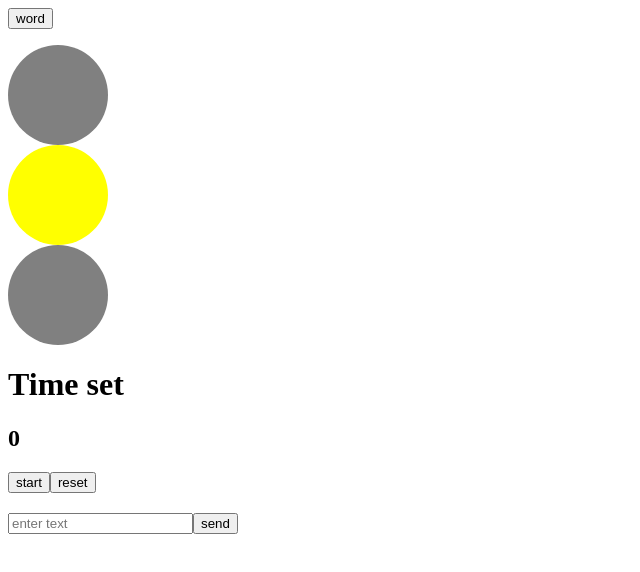
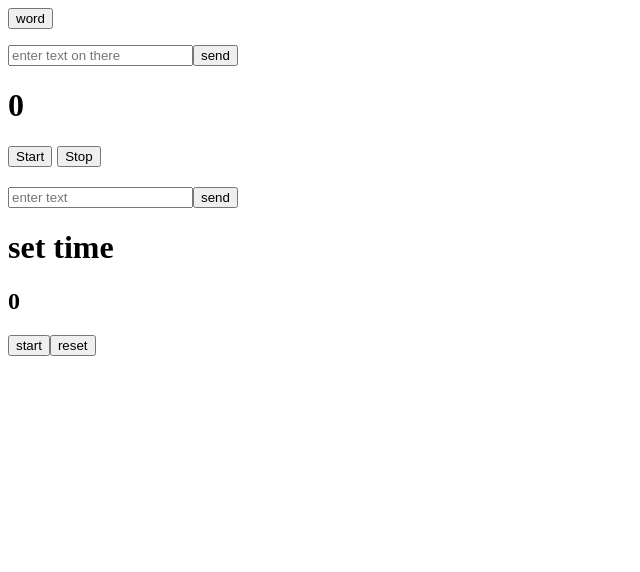
Before and after one commit to anandhuc1666/light, a React (Vite) app: page / in a window 1280 px wide. Shown: the top 572 px of the page, without its empty margins (0-640 px from the left). Built offline with nearby package versions, Linux system fonts and the light colour scheme.

Commit message:
miniCode

```diff
--- a/src/App.jsx
+++ b/src/App.jsx
@@ -16,10 +16,13 @@ import CountApp from './Redux/CountApp'
 import { Store } from './Redux/Store'
 import ReactDOM from "react-dom/client";
 import { Provider } from 'react-redux'
-import Final from './Final/Final'
-import Time from './Final/Time'
+// import Final from './Final/Final'
+// import Time from './Final/Time'
 import Props1 from './props/Props1'
 import Pros2 from './props/Pros2'
+import Time from './Finds/Time'
+import Todo from './Todo'
+import Color from './Color'
 
 
 function App() {
@@ -43,12 +46,15 @@ function App() {
   <Provider store={Store}>
     <CountApp />
   </Provider> */}
-  <Final/>
-  <Time/>
+  {/* <Final/>
+  <Time/> */}
+  <Todo/>
+  <Color/>
 <Routes>
   <Route path="/" element={<Props1 />} />
   <Route path="/:text" element={<Pros2 />} />
 </Routes>
+<Time/>
     </div>
   )
 }
--- /dev/null
+++ b/src/Color.css
@@ -0,0 +1,20 @@
+/* .light {
+  width: 100px;
+  height: 100px;
+  border-radius: 50%;
+  background-color: gray;
+  margin: 10px auto;
+}
+
+.green {
+  background-color: green;
+}
+.yellow {
+  background-color: yellow;
+}
+.red {
+  background-color: red;
+}
+.gray {
+  background-color: gray;
+} */
--- /dev/null
+++ b/src/Color.jsx
@@ -0,0 +1,49 @@
+// import React, { useEffect, useState } from "react";
+// import "./Color.css";
+
+// function Color() {
+//   const [color, setColor] = useState("gray");
+
+//   useEffect(() => {
+//     const interval = setInterval(() => {
+//       setColor((prev) => {
+//         if (prev === "gray") return "green";
+//         if (prev === "green") return "yellow";
+//         if (prev === "yellow") return "red";
+//         if (prev === "red") return "green";
+//         return "gray";
+//       });
+//     }, 1000);
+
+//     return () => clearInterval(interval); // cleanup correctly
+//   }, []);
+
+//   return (
+//     <div>
+//       <div className={`light ${color === "green" ? "green" : "gray"}`}></div>
+//       <div className={`light ${color === "yellow" ? "yellow" : "gray"}`}></div>
+//       <div className={`light ${color === "red" ? "red" : "gray"}`}></div>
+//     </div>
+//   );
+// }
+
+// export default Color;
+import {useRef, useState} from "react"
+
+export default function App() {
+    const [timer,setTimer]=useState(0)
+    const intervel = useRef(null)
+    const handleStart=()=>{
+       intervel.current = setInterval(()=>{
+          setTimer(pre=>pre>=30 ? 30:pre+1)
+        },500)
+    }
+    const handleStop=()=>{
+       clearInterval(intervel.current)
+    }
+  return <div  className="parentcontainer">
+      <h1>{timer}</h1>
+      <button onClick={handleStart}>Start</button>
+      <button onClick={handleStop} style={{marginLeft:5}}> Stop</button>
+  </div>
+}
--- /dev/null
+++ b/src/Finds/Time.jsx
@@ -0,0 +1,34 @@
+import React, { useRef, useState } from 'react'
+
+function Time() {
+    const [time, setTime] = useState(0)
+    const [nows, setNows] = useState(null)
+    const intervalref = useRef(null)
+    const handle = () => {
+        if (time === 0) {
+            setTime(Date.now())
+            setNows(Date.now())
+            intervalref.current = setInterval(() => {
+                setTime(Date.now())
+            })
+        } else {
+            return clearInterval(intervalref.current)
+        }
+    }
+    const newTimer = (time - nows) / 1000
+    const handleReset = () => {
+        clearInterval(intervalref.current)
+        setNows(null)
+        setTime(0)
+    }
+    return (
+        <div>
+            <h1>set time</h1>
+            <h2>{newTimer}</h2>
+            <button onClick={handle}>start</button>
+            <button onClick={handleReset}>reset</button>
+        </div>
+    )
+}
+
+export default Time
--- /dev/null
+++ b/src/Todo.jsx
@@ -0,0 +1,34 @@
+import React, { useState } from 'react'
+
+function Todo() {
+    const[text,setText]=useState([])
+    const[todos,setTodos]=useState('')
+     const [editIndex, setEditIndex] = useState(null);
+    const handle =(e)=>{
+         e.preventDefault()
+         setTodos([...todos,text])
+    }
+    const remove =(k)=>{
+        setTodos(todos.filter((m,r)=>r !== k))
+    }
+    const edit =(k)=>{
+    setText(todos[k]);
+    setEditIndex(k)
+    }
+  return (
+    <div>
+     <input type="text" placeholder='enter text on there' value={text} onChange={(e)=>setText(e.target.value)}/>
+     <button onClick={handle}>send</button>
+     <ul>
+        {
+            todos&&
+            todos.map((i,k)=>(
+                <li key={k}>{i} <button onClick={()=>remove(k)}>dle</button><button onClick={()=>edit(k)}>edit</button></li>
+            ))
+        }
+     </ul>
+    </div>
+  )
+}
+
+export default Todo
```
